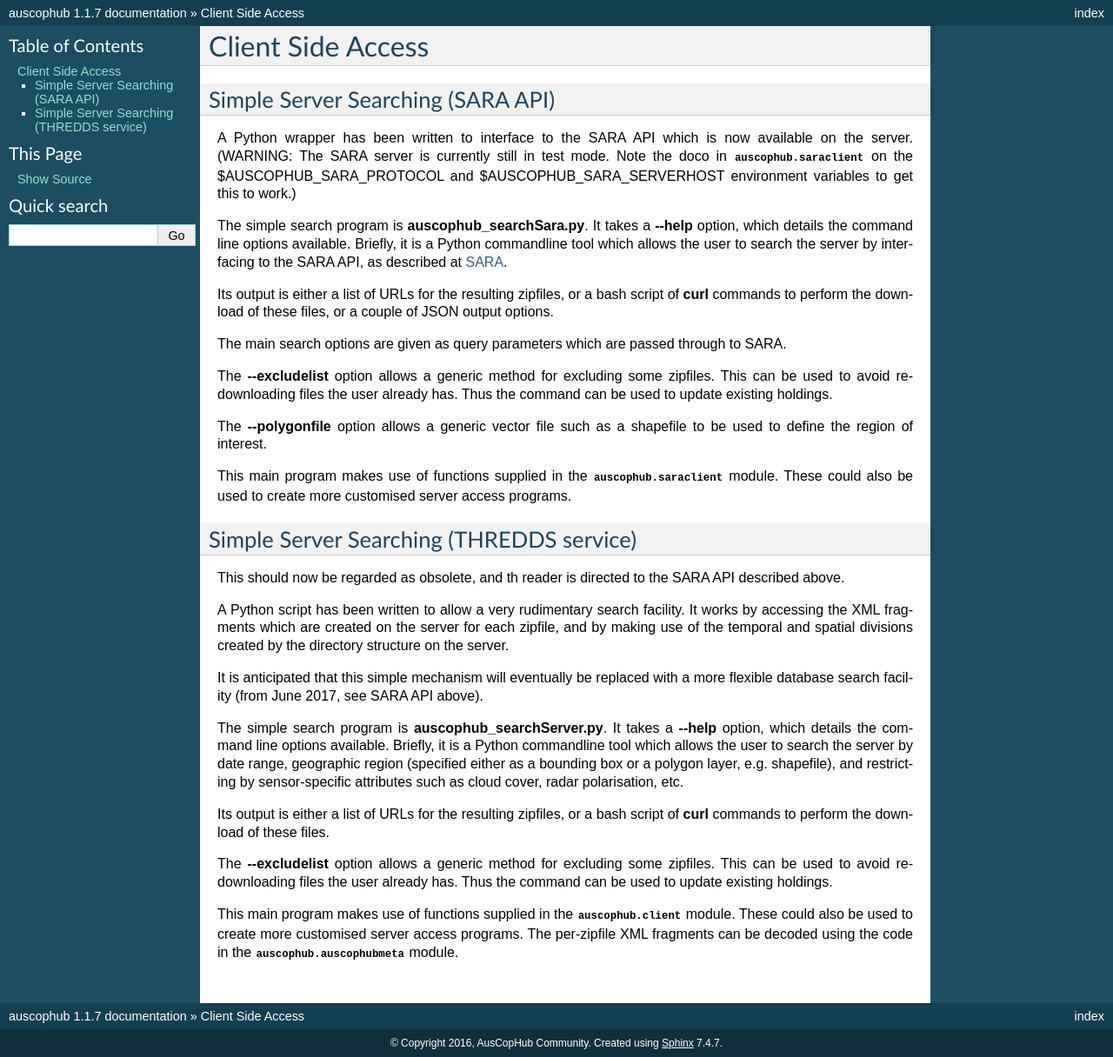
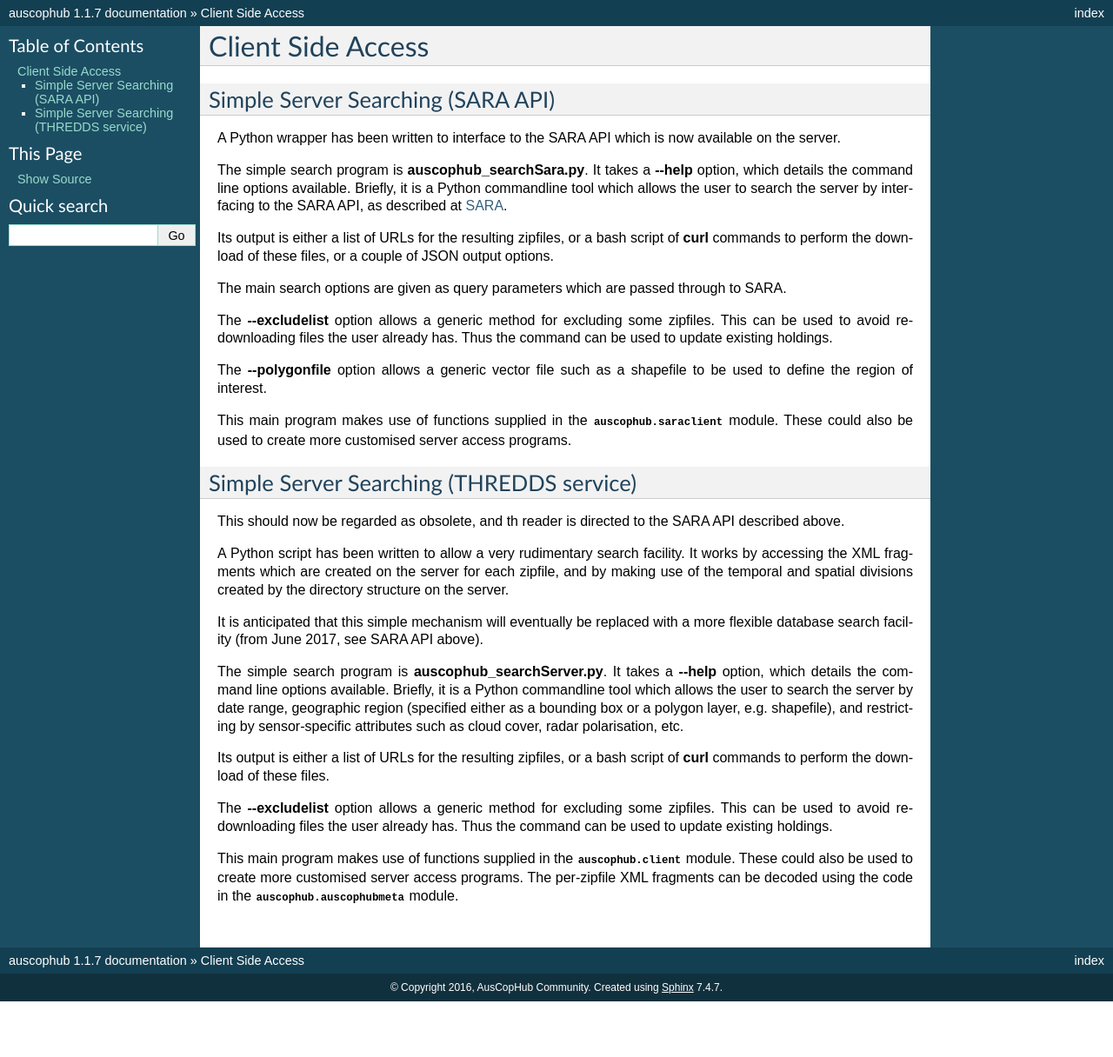
Before and after one commit to CopernicusAustralasia/auscophub, a Sphinx documentation site: the page built from doc/source/clientside.rst, in a window 1280 px wide. Shown: the whole page at 87% size. Built offline with Sphinx 7.4.7, drawn with Linux system fonts in a browser that asks for light colours; after the commit the page ends 1152 px from its top, so only the background shows below that.

Commit message:
clientside.rst: Removed warning message about the SARA server being in test mode. It now seems to be fully operational.

```diff
--- a/doc/source/clientside.rst
+++ b/doc/source/clientside.rst
@@ -4,9 +4,7 @@ Client Side Access
 Simple Server Searching (SARA API)
 ----------------------------------
 A Python wrapper has been written to interface to the SARA API which is now available
-on the server. (WARNING: The SARA server is currently still in test mode. Note the doco
-in :mod:`auscophub.saraclient` on the $AUSCOPHUB_SARA_PROTOCOL and $AUSCOPHUB_SARA_SERVERHOST
-environment variables to get this to work.)
+on the server.
 
 The simple search program is :command:`auscophub_searchSara.py`. It takes a
 :command:`--help` option, which details the command line options available. Briefly,
```
